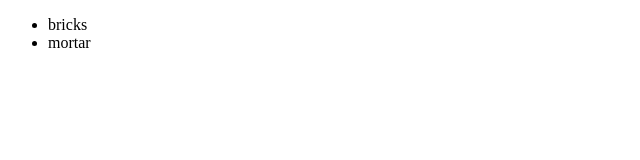
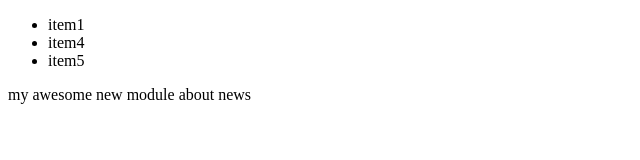
Before and after one commit to pkwak1/newGitTest, a plain HTML site: page index.html in a window 1280 px wide. Shown: the whole page, without its empty margins (0-640 px from the left). Drawn offline with Linux system fonts and the light colour scheme.

Commit message:
added news module

```diff
--- a/index.html
+++ b/index.html
@@ -1,12 +1,20 @@
 <!DOCTYPE html>
 <html>
-    <body>
 
-        <div>
-            <ul>
-                <li>bricks</li>
-                <li>mortar</li>
-            </ul>
-        </div>
-    </body>
+<body>
+
+    <module-one>
+        <ul>
+            <li>item1</li>
+            <li>item4</li>
+            <li>item5</li>
+        </ul>
+    </module-one>
+
+    <module-two>
+        <div>my awesome new module about news</div>
+    </module-two>
+
+</body>
+
 </html>
```
